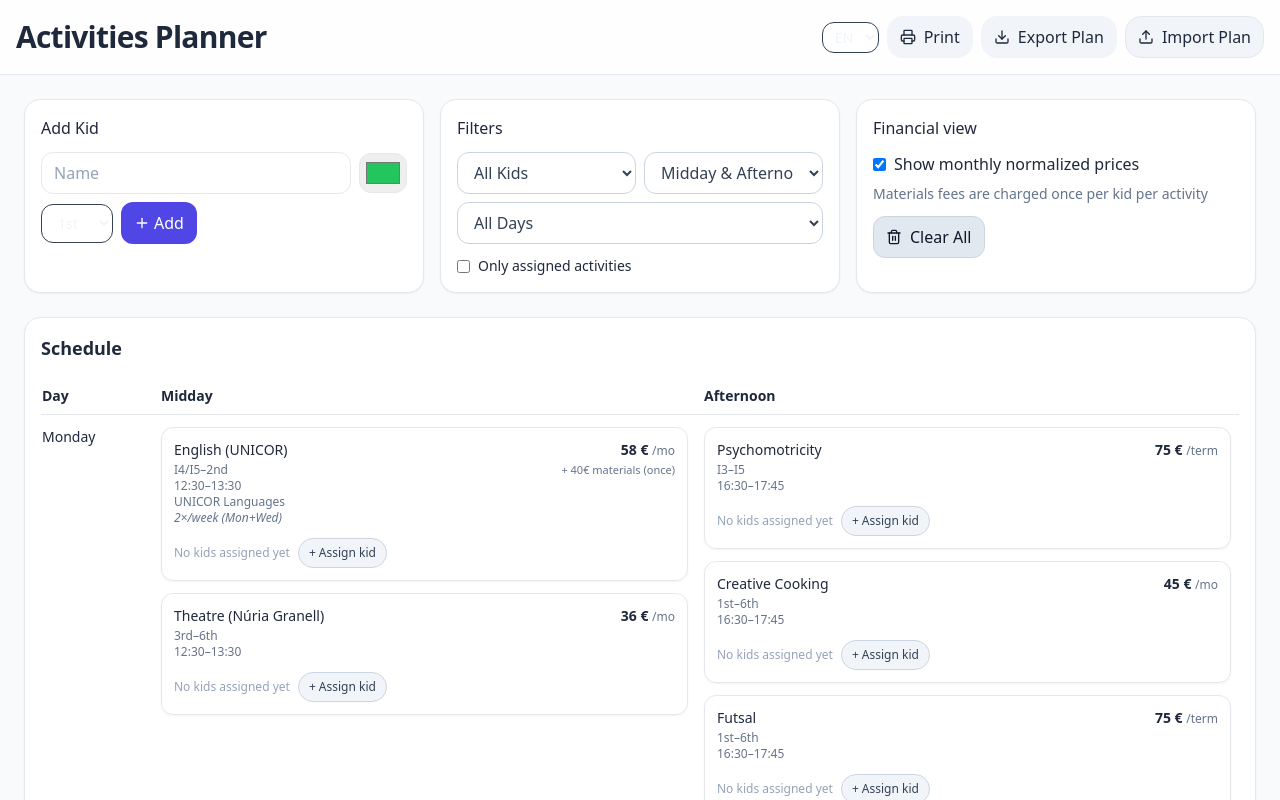
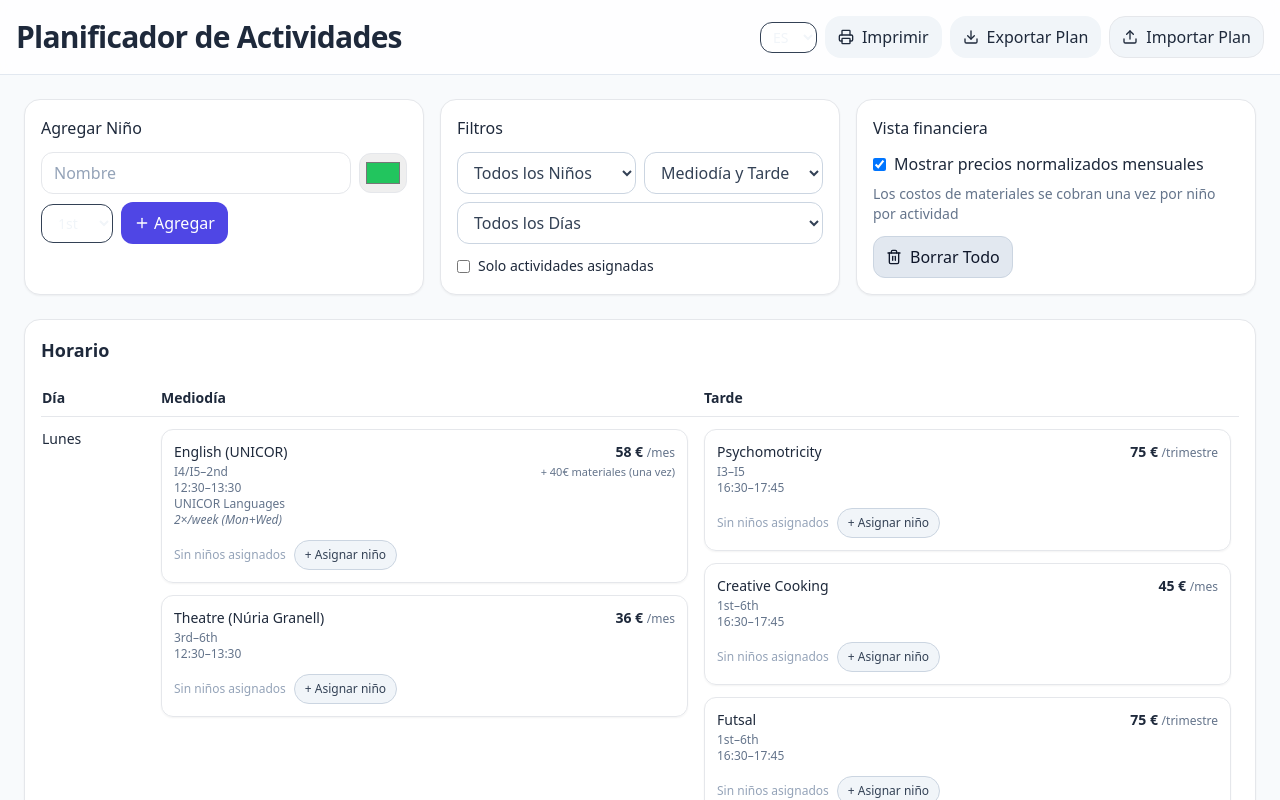
Before and after one commit to ciach/extrascolares2025, a React (Vite) app: page / in a window 1280 px wide. Shown: the top 800 px of the page. Built offline with nearby package versions, Linux system fonts and the light colour scheme.

Commit message:
feat: set default language to Spanish in activities planner

```diff
--- a/src/ActivitiesPlanner.tsx
+++ b/src/ActivitiesPlanner.tsx
@@ -519,7 +519,7 @@ type Kid = {
   const [filterSlot, setFilterSlot] = useState<Slot | "both">("both");
   const [filterDay, setFilterDay] = useState<Day | "all">("all");
   const [onlyAssignedForKid, setOnlyAssignedForKid] = useState(false);
-  const [lang, setLang] = useState<Lang>('en');
+  const [lang, setLang] = useState<Lang>('es');
 
 
   // Kid form state
```
